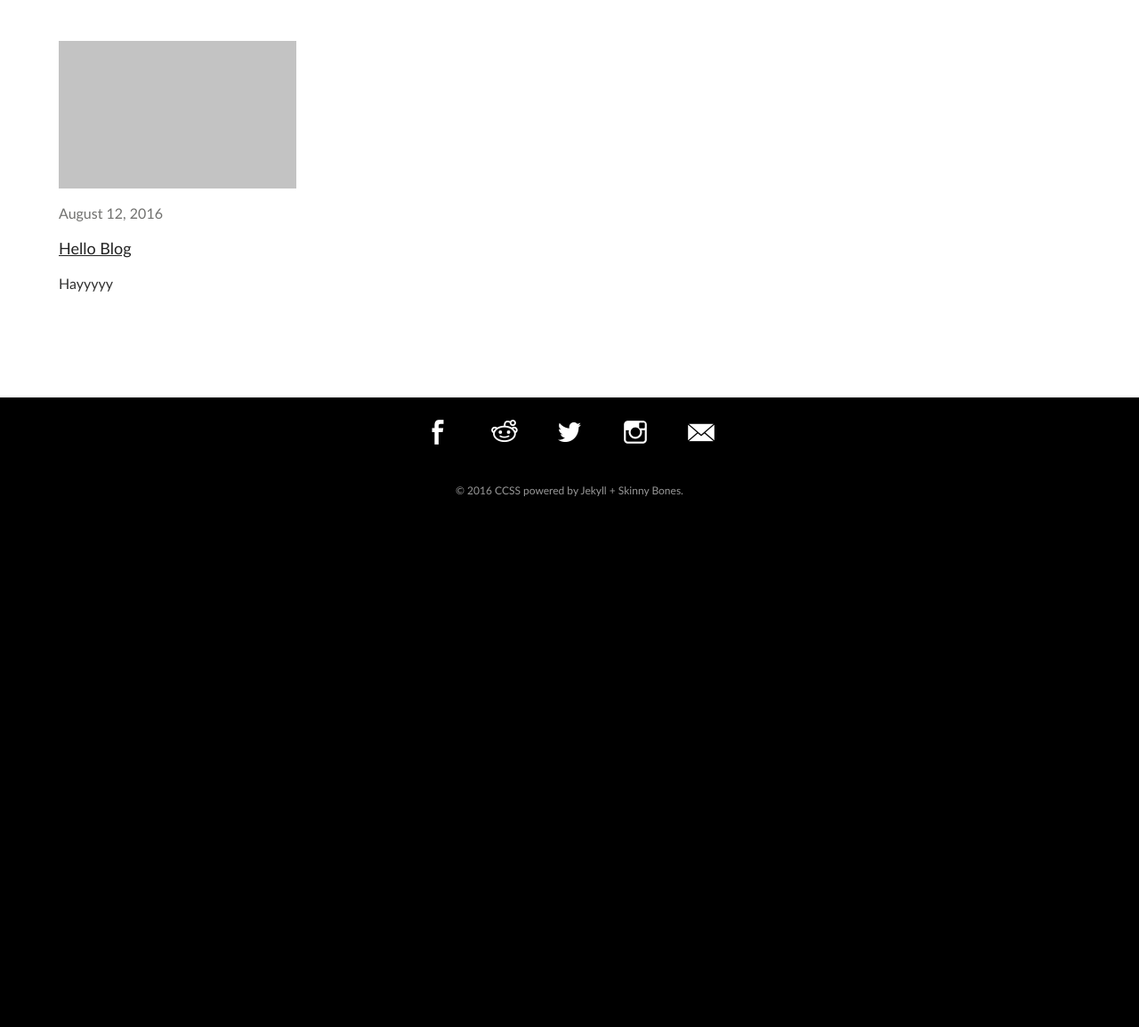
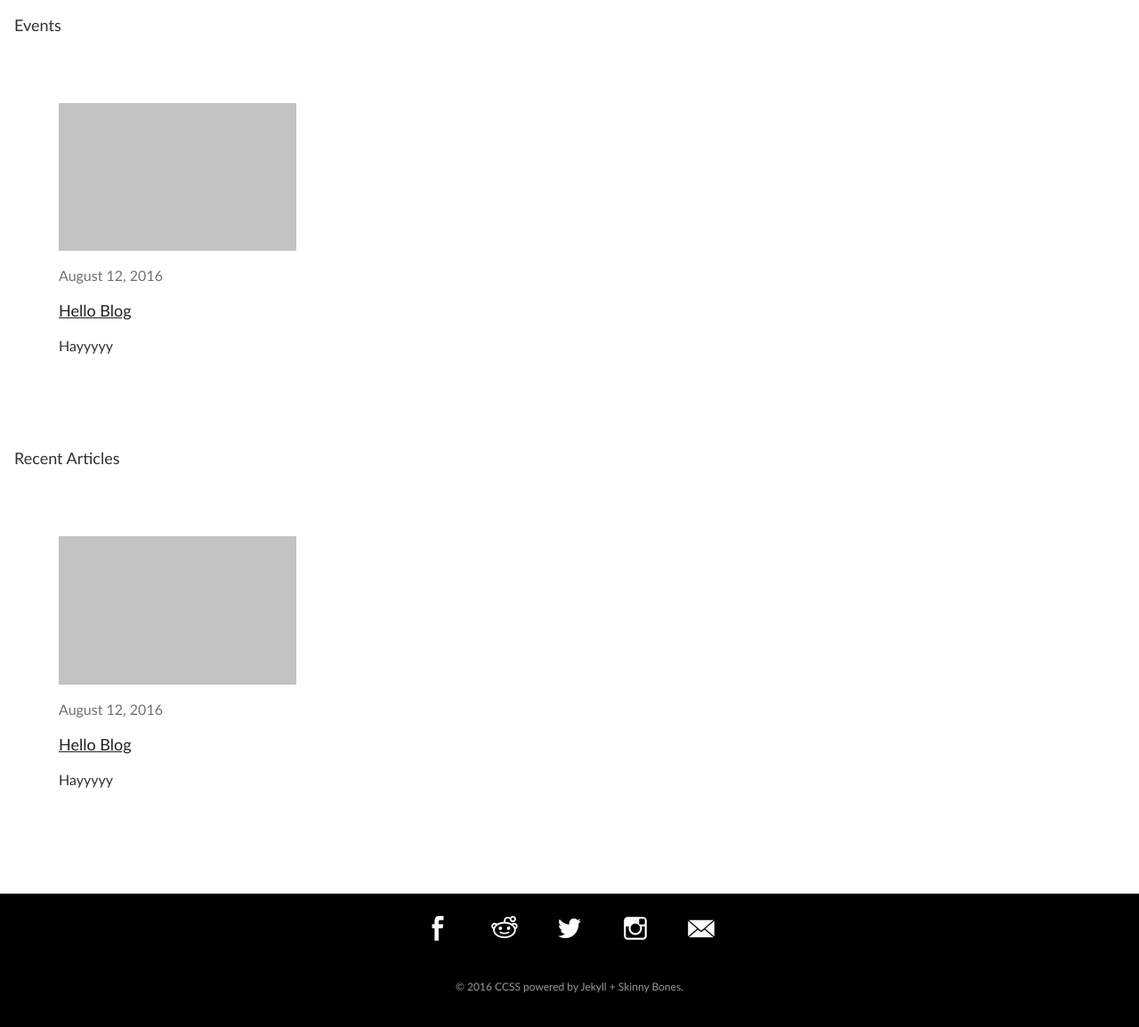
Before and after one commit to brittnylapierre/ccss_web, a Jekyll site: the page built from index.md, in a window 1280 px wide. Shown: the part 572-1727 px from the top of the page at 89% size. Built offline with Jekyll 4.4.1, drawn with Linux system fonts in a browser that asks for light colours.

Commit message:
Updated index.md

```diff
--- a/index.md
+++ b/index.md
@@ -5,8 +5,16 @@ title: Home
 published: true
 pimage: ./images/techtalk.png
 ---
+Events
 <div class="tiles">
 {% for post in site.categories.blog %}
 	{% include post-grid.html %}
 {% endfor %}
-</div><!-- /.tiles -->
+</div>
+
+Recent Articles
+<div class="tiles">
+{% for post in site.categories.blog %}
+	{% include post-grid.html %}
+{% endfor %}
+</div>
```
